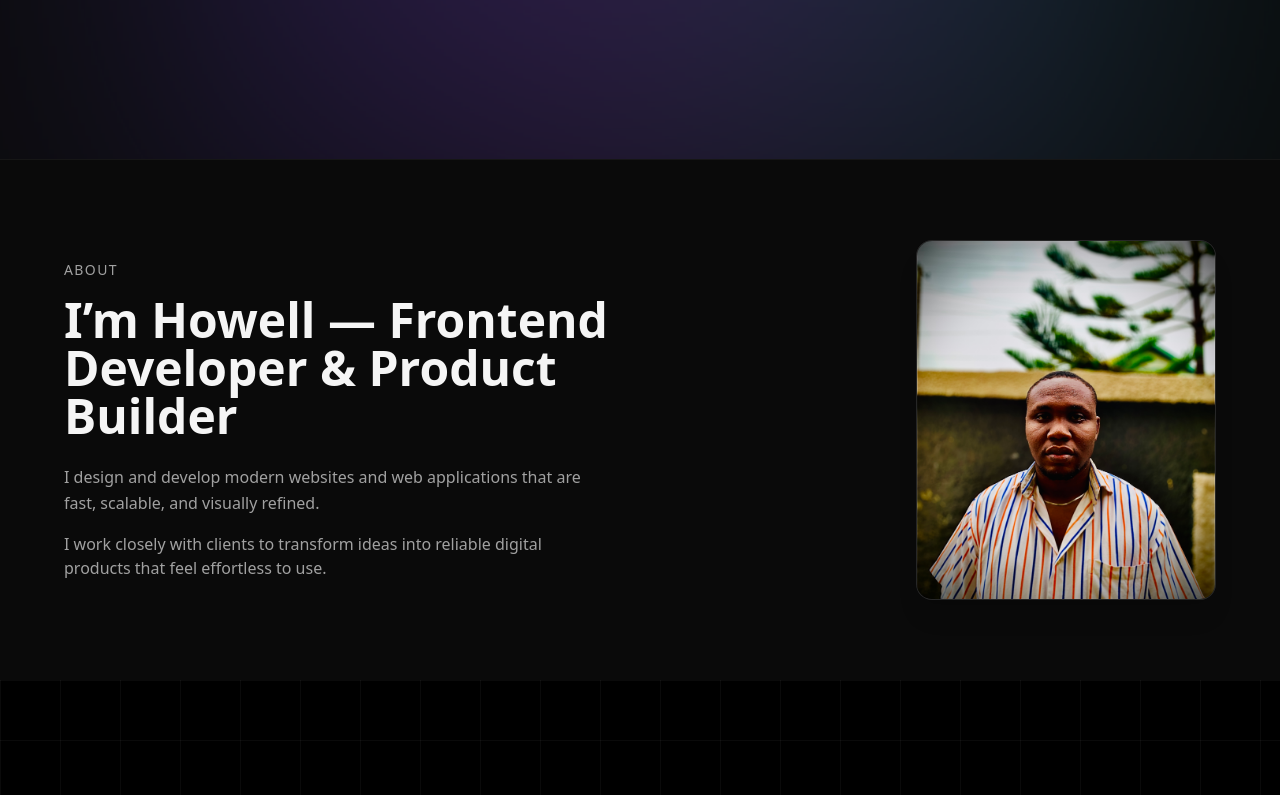
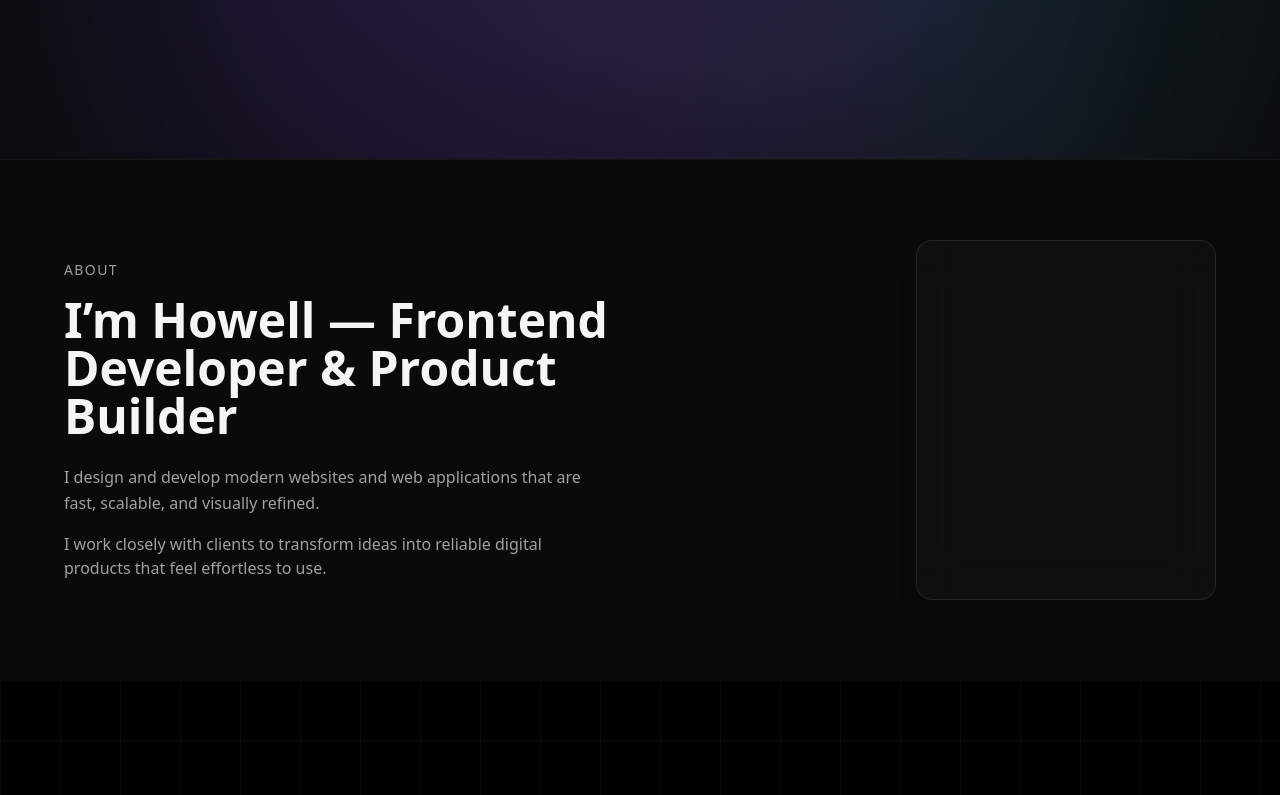
Before and after one commit to ihemehowell/howell_dev_site, a Next.js app: page / in a window 1280 px wide. Shown: the part 641-1436 px from the top of the page. Built offline with nearby package versions, Linux system fonts and the light colour scheme.

Commit message:
Remove Howell portrait image from AboutFounder
Removed the Image component displaying Howell's portrait.

```diff
--- a/components/AboutFounder.tsx
+++ b/components/AboutFounder.tsx
@@ -37,13 +37,7 @@ export default function AboutFounder() {
             border border-white/10
             bg-neutral-900/40 backdrop-blur-xl shadow-xl">
 
-            <Image
-              src='/images/howell.jpg'
-              alt="Howell portrait"
-              fill
-              className="object-cover"
-              priority
-            />
+
 
           </div>
 
```
